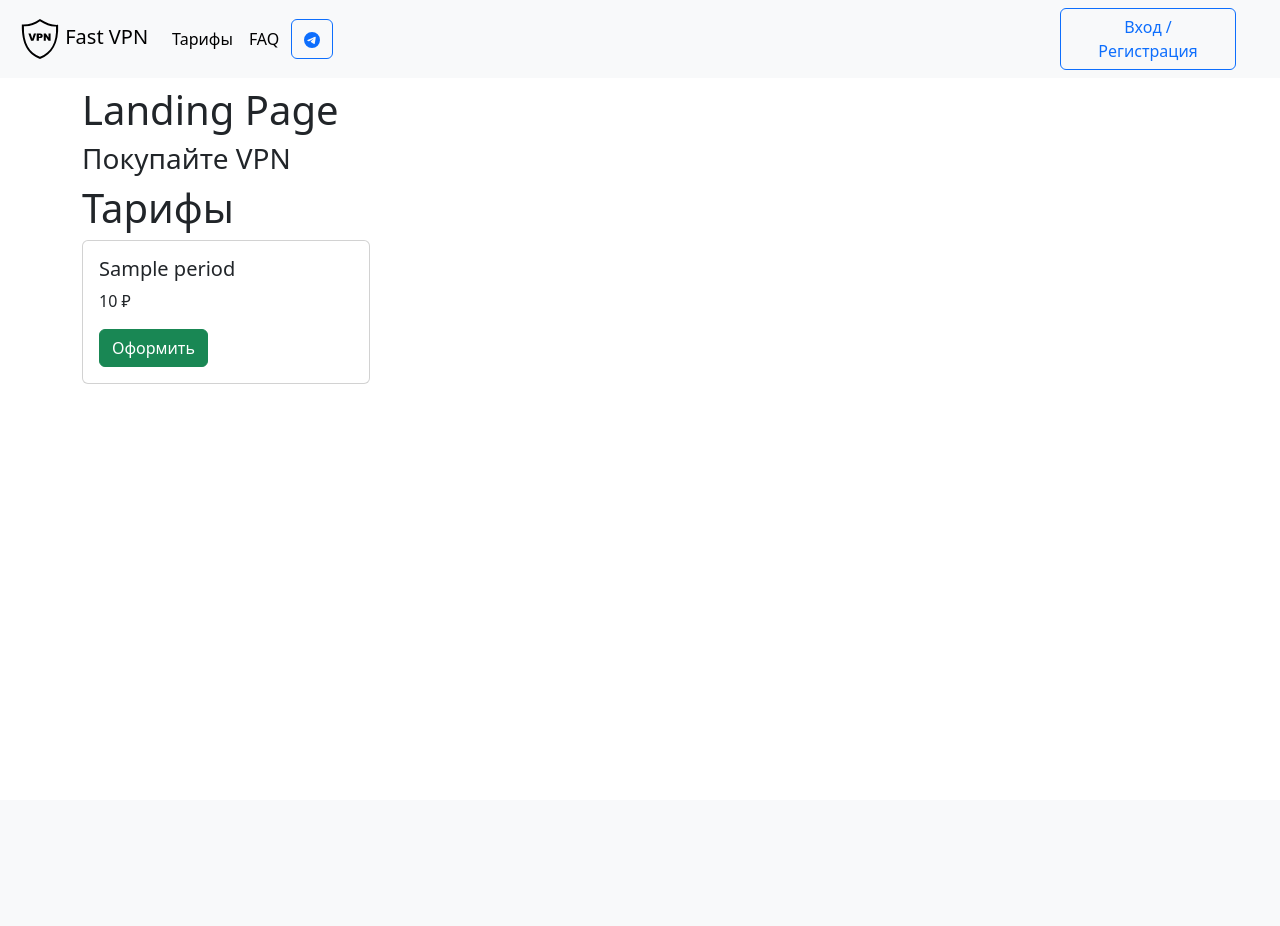
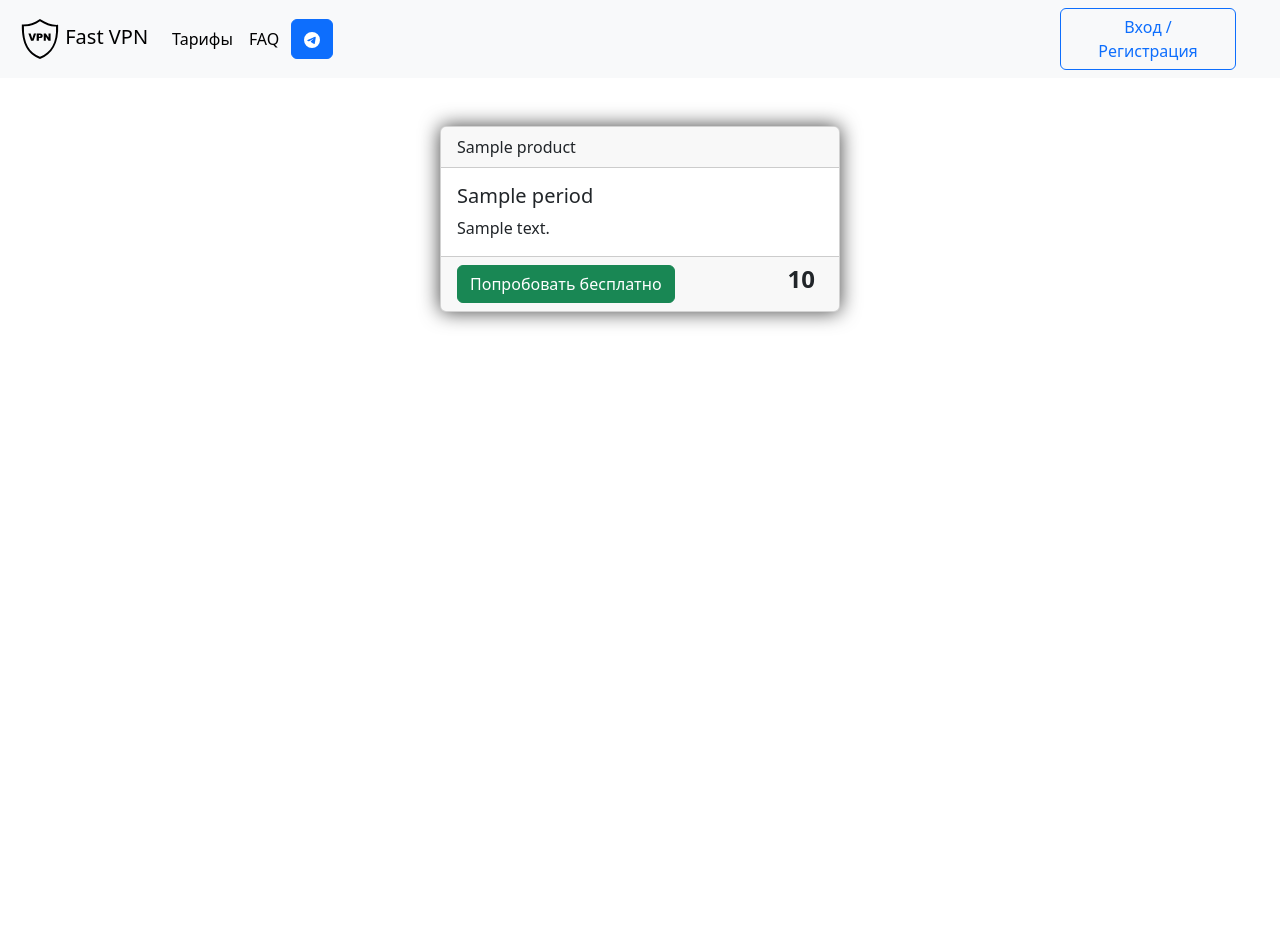
Before and after one commit to den41apple/TelegramVPN, a Django app: template frontend/landing_page/templates/landing_page/index.html in a window 1280 px wide. Before the commit the page ends 384 px from the top, so only its background shows below. Run offline with Django 3.2, Linux system fonts and the light colour scheme; the template is opened without the code that fills it: most values are stand-ins (such as "Sample title", 1, 10 or a date in 2020); some libraries are stand-ins or nearby versions.

Commit message:
Сделал карточки на лендинге

```diff
--- a/frontend/landing_page/templates/base.html
+++ b/frontend/landing_page/templates/base.html
@@ -36,12 +36,12 @@
                 <li class="nav-item">
                     <a class="nav-link active" aria-current="page" href="#">FAQ</a>
                 </li>
-                    <a class="btn btn-outline-primary mx-1" href="{{ telegram_link }}">
-                        <svg xmlns="http://www.w3.org/2000/svg" width="16" height="16" fill="currentColor"
-                             class="bi bi-telegram" viewBox="0 0 16 16">
-                            <path d="M16 8A8 8 0 1 1 0 8a8 8 0 0 1 16 0zM8.287 5.906c-.778.324-2.334.994-4.666 2.01-.378.15-.577.298-.595.442-.03.243.275.339.69.47l.175.055c.408.133.958.288 1.243.294.26.006.549-.1.868-.32 2.179-1.471 3.304-2.214 3.374-2.23.05-.012.12-.026.166.016.047.041.042.12.037.141-.03.129-1.227 1.241-1.846 1.817-.193.18-.33.307-.358.336a8.154 8.154 0 0 1-.188.186c-.38.366-.664.64.015 1.088.327.216.589.393.85.571.284.194.568.387.936.629.093.06.183.125.27.187.331.236.63.448.997.414.214-.02.435-.22.547-.82.265-1.417.786-4.486.906-5.751a1.426 1.426 0 0 0-.013-.315.337.337 0 0 0-.114-.217.526.526 0 0 0-.31-.093c-.3.005-.763.166-2.984 1.09z"></path>
-                        </svg>
-                    </a>
+                <a class="btn  btn-primary mx-1" href="{{ telegram_link }}">
+                    <svg xmlns="http://www.w3.org/2000/svg" width="16" height="16" fill="currentColor"
+                         class="bi bi-telegram" viewBox="0 0 16 16">
+                        <path d="M16 8A8 8 0 1 1 0 8a8 8 0 0 1 16 0zM8.287 5.906c-.778.324-2.334.994-4.666 2.01-.378.15-.577.298-.595.442-.03.243.275.339.69.47l.175.055c.408.133.958.288 1.243.294.26.006.549-.1.868-.32 2.179-1.471 3.304-2.214 3.374-2.23.05-.012.12-.026.166.016.047.041.042.12.037.141-.03.129-1.227 1.241-1.846 1.817-.193.18-.33.307-.358.336a8.154 8.154 0 0 1-.188.186c-.38.366-.664.64.015 1.088.327.216.589.393.85.571.284.194.568.387.936.629.093.06.183.125.27.187.331.236.63.448.997.414.214-.02.435-.22.547-.82.265-1.417.786-4.486.906-5.751a1.426 1.426 0 0 0-.013-.315.337.337 0 0 0-.114-.217.526.526 0 0 0-.31-.093c-.3.005-.763.166-2.984 1.09z"></path>
+                    </svg>
+                </a>
             </ul>
             <div class="row">
                 {% if user.is_authenticated %}
--- a/frontend/landing_page/templates/landing_page/index.html
+++ b/frontend/landing_page/templates/landing_page/index.html
@@ -5,25 +5,30 @@
 {% endblock %}
 
 {% block body %}
+    <section class="vh-100">
+    <div class="container hv-75 ">
+        <div class="row mt-5 d-flex  justify-content-center align-items-center">
+            {% for product in containers_data %}
+                <div class="col card card-shadow {{ product.text_class }} {{ product.bg_class }} mb-3 mx-3 p-0"
+                     style="max-width: 25rem;">
+                    <div class="card-header">{{ product.name }}
+                    </div>
+                    <div class="card-body">
+                        <h5 class="card-title">{{ product.period }}</h5>
+                        <p class="card-text">
+                            {{ product.description |linebreaksbr }}
+                        </p>
+                    </div>
+                    <div class="card-footer">
+                        <a href="#" class="btn btn-success  ">Попробовать бесплатно</a>
+                        <small class="{{ product.text_class }} fw-bold h4 float-end me-2">{{ product.price}}</small>
+                    </div>
+                </div>
 
-
-        <h1>Landing Page</h1>
-        <h3>Покупайте VPN</h3>
-        <h1>Тарифы</h1>
-        <div class="row">
-            {% for period, price in containers_data %}
-                <div class="col-md-3">
-
-                    <div class="card" style="width: 18rem;">
-                        <div class="card-body">
-                            <h5 class="card-title">{{ period }}</h5>
-                            <p class="card-text">{{ price }} ₽</p>
-                            <a href="#" class="btn btn-success">Оформить</a>
-                        </div>
-                    </div>
-
+            {% endfor %}
                 </div>
-            {% endfor %}
         </div>
+    </div>
+    </section>
 
 {% endblock %}
--- a/frontend/site_auth/templates/site_auth/base_form.html
+++ b/frontend/site_auth/templates/site_auth/base_form.html
@@ -3,7 +3,7 @@
 
 {% block body %}
     <section class="vh-100">
-        <div class="container h-100">
+        <div class="container h-75">
             <div class="row d-flex justify-content-center align-items-center h-100">
                 <div class="col-lg-12 col-xl-11">
                     <div class="card text-black card-shadow" style="border-radius: 25px;">
```
Also changed, not shown: frontend/landing_page/views.py (+44 -3 lines).
